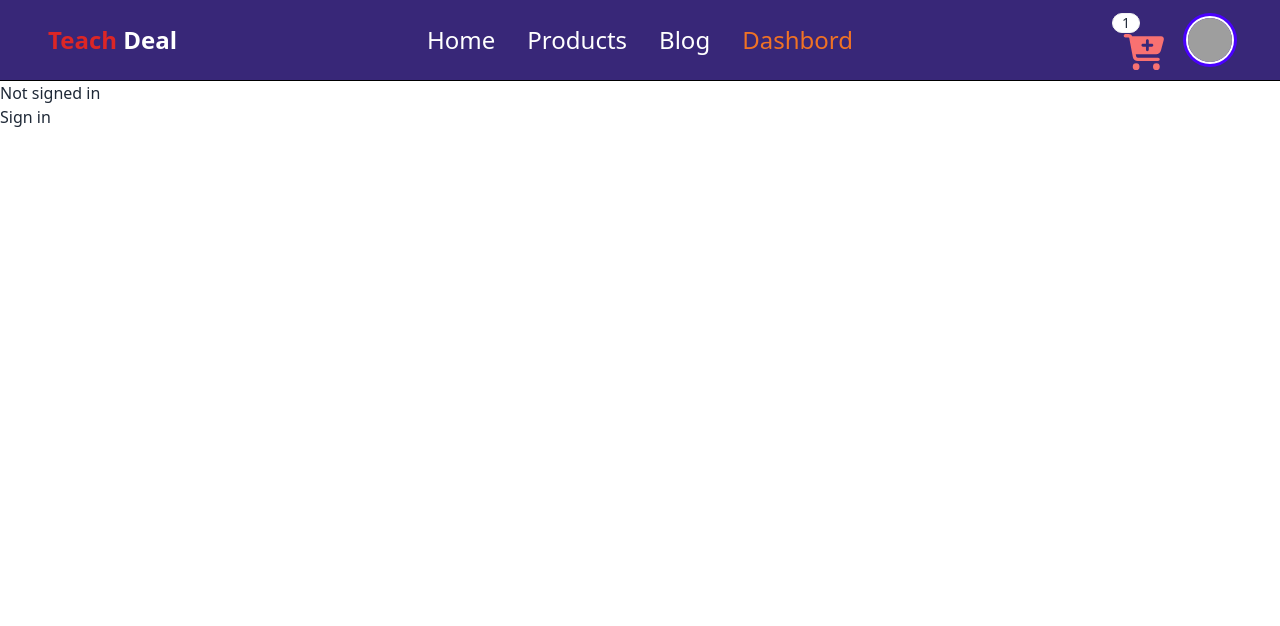
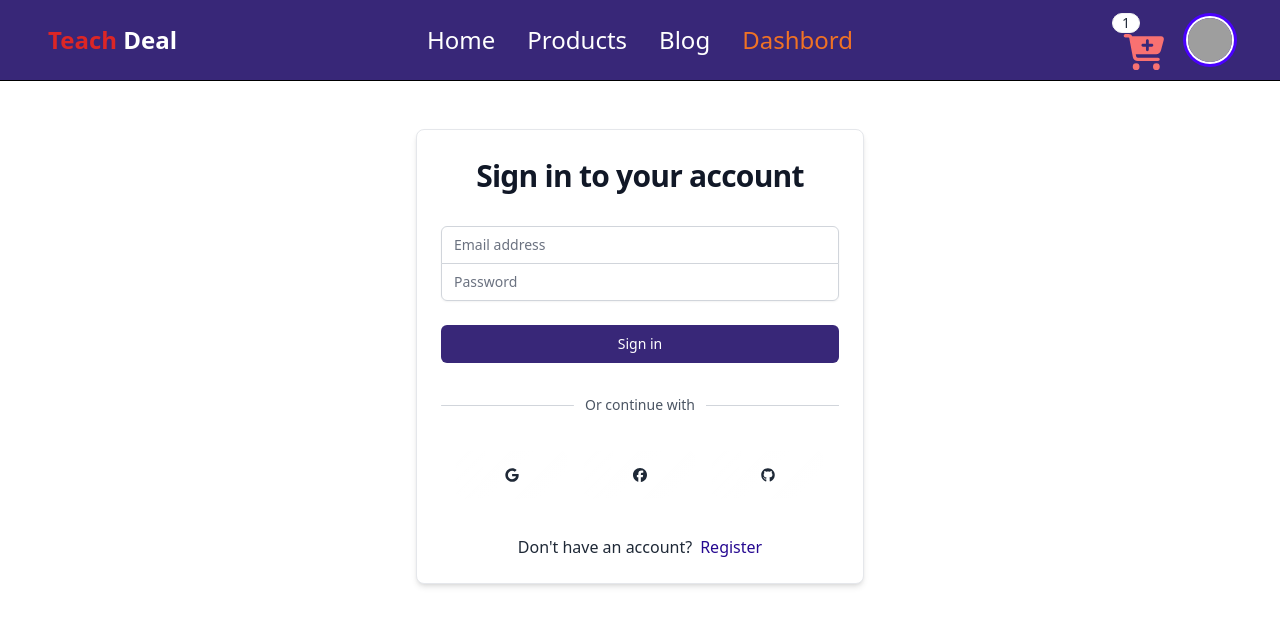
Before and after one commit to raihanuldev/Tech-Deal, a Next.js app: page /login in a window 1280 px wide. Shown: the top 626 px of the page. Built offline with nearby package versions, Linux system fonts and the light colour scheme; no server answers; grey boxes are pictures that could not be loaded.

Commit message:
Login Page Develop

```diff
--- a/src/pages/login/index.tsx
+++ b/src/pages/login/index.tsx
@@ -2,24 +2,116 @@ import React from "react";
 import { NextPage } from "next";
 import { useSession, signIn, signOut } from "next-auth/react";
 import { Session } from "inspector";
+import Link from "next/link";
+import { FaFacebook, FaGithub, FaGoogle } from "react-icons/fa6";
+import Image from "next/image";
 
 const Login: NextPage = () => {
 
   const { data: session } = useSession<boolean>();
   console.log(session)
-  if (session) {
-    return (
-      <>
-        Signed in as {session.user?.email}  <br />
-        <button onClick={() => signOut()}>Sign out</button>
-      </>
-    );
-  }
+
+  const handleSubmit = (e) => {
+    e.preventDefault();
+    console.log(e)
+    const form = e.target;
+    const email = form.email.value;
+    const password = form.password.value;
+    console.log(email,password);
+    form.reset();
+}
+
+
   return (
-    <>
-      Not signed in <br />
-      <button onClick={() => signIn("github")}>Sign in</button>
-    </>
+
+    <div>
+
+    <div className="flex min-h-full w-full items-center justify-center py-12 px-4 sm:px-6 lg:px-8">
+        <div className="w-full p-6  bg-white rounded-lg border border-gray-200 shadow-md max-w-md space-y-8">
+            <div>
+              {/* <Image className="flex justify-center" src='https://png.pngtree.com/template/20190927/ourmid/pngtree-e-commerce-logo-template-image_311731.jpg' alt="Logo" width={200} height={100} unoptimized/> */}
+                <h2 className="mt-1 text-center text-3xl font-bold tracking-tight text-gray-900">
+                    Sign in to your account
+                </h2>
+
+            </div>
+            <form onSubmit={handleSubmit} className="mt-8 space-y-6" action="#" method="POST">
+                <input type="hidden" name="remember" defaultValue="true" />
+                <div className="-space-y-px rounded-md shadow-sm">
+                    <div>
+                        <label htmlFor="email-address" className="sr-only">
+                            Email address
+                        </label>
+                        <input
+                            id="email-address"
+                            name="email"
+                            type="email"
+                            autoComplete="email"
+                            required
+                            className="relative block w-full appearance-none rounded-none rounded-t-md border border-gray-300 px-3 py-2 text-gray-900 placeholder-gray-500 focus:z-10 focus:border-indigo-500 focus:outline-none focus:ring-indigo-500 sm:text-sm"
+                            placeholder="Email address"
+                        />
+                    </div>
+                    <div>
+                        <label htmlFor="password" className="sr-only">
+                            Password
+                        </label>
+                        <input
+                            id="password"
+                            name="password"
+                            type="password"
+                            autoComplete="current-password"
+                            required
+                            className="relative block w-full appearance-none rounded-none rounded-b-md border border-gray-300 px-3 py-2 text-gray-900 placeholder-gray-500 focus:z-10 focus:border-indigo-500 focus:outline-none focus:ring-indigo-500 sm:text-sm"
+                            placeholder="Password"
+                        />
+                    </div>
+                </div>
+
+                <div>
+                    <button
+                        type="submit"
+                        className="group relative flex w-full justify-center rounded-md border border-transparent bg-[#382778] py-2 px-4 text-sm font-medium text-white hover:bg-[#260991] focus:outline-none focus:ring-2 focus:ring-indigo-500 focus:ring-offset-2"
+                    >
+                        Sign in
+                    </button>
+                </div>
+            </form>
+            <div className="main-hr flex items-center  text-center">
+                <hr className="hr-tag border-gray-300 border-1 w-full rounded-md" />
+                <label className="hr-tag block font-medium text-sm text-gray-600 w-full">
+                    Or continue with
+                </label>
+                <hr className="hr-tag border-gray-300 border-1 w-full" />
+            </div>
+            <div className='social flex min-h-fit items-center justify-center py-1'>
+                <div onClick={() => signIn("google")} className="glass mx-2 lg:w-28 btn btn-outline w-20 hover:bg-[#260991]">
+                    <button><FaGoogle /></button>
+
+                </div>
+                <div className="glass mx-2 btn btn-outline lg:w-28 w-20 hover:bg-[#260991]">
+                    <button><FaFacebook /></button>
+                </div>
+                <div onClick={() => signIn("github")}
+                className="btn mx-2 lg:w-28 btn-outline glass w-20 hover:bg-[#260991]">
+                    <button><FaGithub /></button>
+
+                </div>
+            </div>
+
+            <div className="mt-7">
+                <div className="flex justify-center items-center">
+                    <label className="mr-2" >Don't have an account?</label>
+
+                    <Link className=" text-[#260991] transition duration-500 ease-in-out  transform hover:-translate-x hover:scale-105" href='/singup'>Register</Link>
+
+                </div>
+            </div>
+
+        </div>
+    </div>
+</div>
+
   );
 };
 
```
